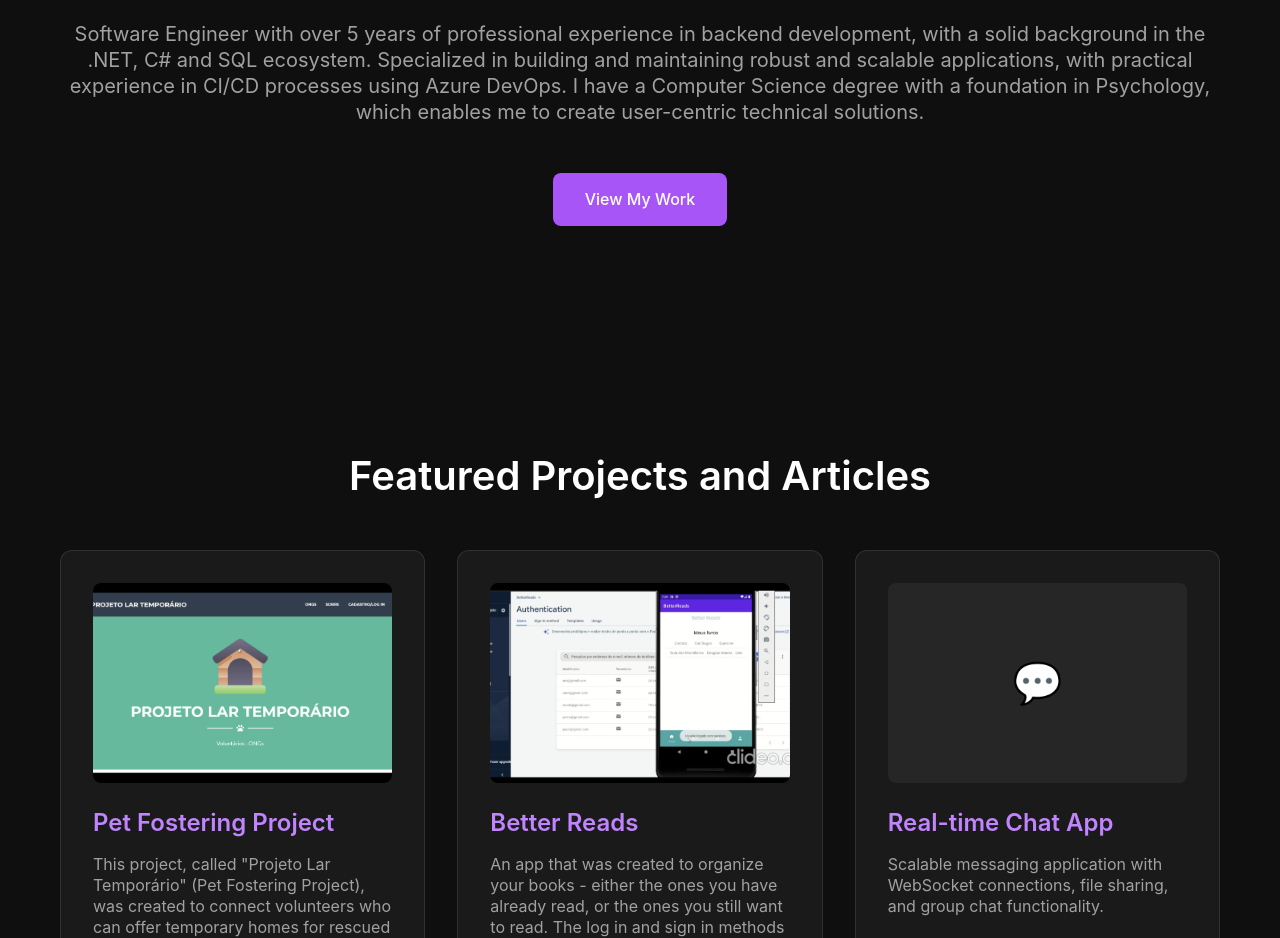
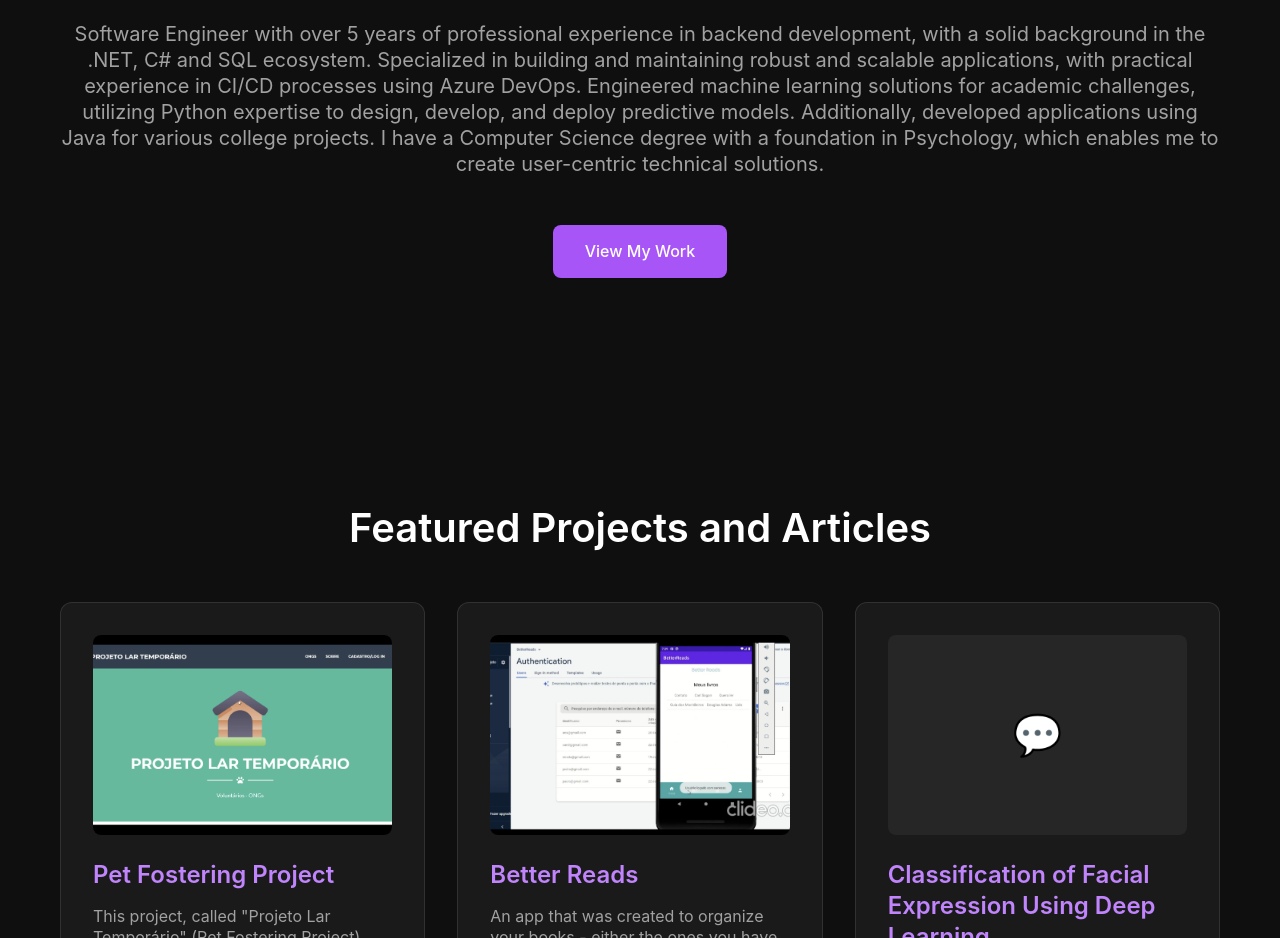
Before and after one commit to renatacavalheiro/renatacavalheiro.github.io, a plain HTML site: page index.html in a window 1280 px wide. Shown: the part 358-1296 px from the top of the page. Drawn offline with Linux system fonts and the light colour scheme.

Commit message:
Update index.html

```diff
--- a/index.html
+++ b/index.html
@@ -339,7 +339,11 @@
     <div class="container">
         <section class="hero" id="home">
             <h1>Software Engineer</h1>
-            <p>Software Engineer with over 5 years of professional experience in backend development, with a solid background in the .NET, C# and SQL ecosystem. Specialized in building and maintaining robust and scalable applications, with practical experience in CI/CD processes using Azure DevOps. I have a Computer Science degree with a foundation in Psychology, which enables me to create user-centric technical solutions.</p>
+            <p>Software Engineer with over 5 years of professional experience in backend development, with a solid background in the .NET, C# and SQL ecosystem.
+                Specialized in building and maintaining robust and scalable applications, with practical experience in CI/CD processes using Azure DevOps.
+                Engineered machine learning solutions for academic challenges, utilizing Python expertise to design, develop, and deploy predictive models.
+                Additionally, developed applications using Java for various college projects. I have a Computer Science degree with a foundation in Psychology,
+                which enables me to create user-centric technical solutions.</p>
             <a href="#projects" class="cta-button">View My Work</a>
         </section>
 
@@ -378,8 +382,10 @@
 
                 <div class="project-card">
                     <div class="project-image">💬</div>
-                    <h3>Real-time Chat App</h3>
-                    <p>Scalable messaging application with WebSocket connections, file sharing, and group chat functionality.</p>
+                    <h3>Classification of Facial Expression Using Deep Learning</h3>
+                    <p>This study utilizes a Convolutional Neural Network (CNN) and the Facial Expression Recognition 2013 dataset to assess emotion recognition
+                        performance related to depressive disorders. Accuracy is compared between models trained on seven discrete emotions (happiness, neutral,
+                        sadness, anger, surprise, disgust, fear) versus two broad categories (positive and negative emotions).</p>
                     <div class="tech-tags">
                         <span class="tech-tag">Next.js</span>
                         <span class="tech-tag">Socket.io</span>
```
